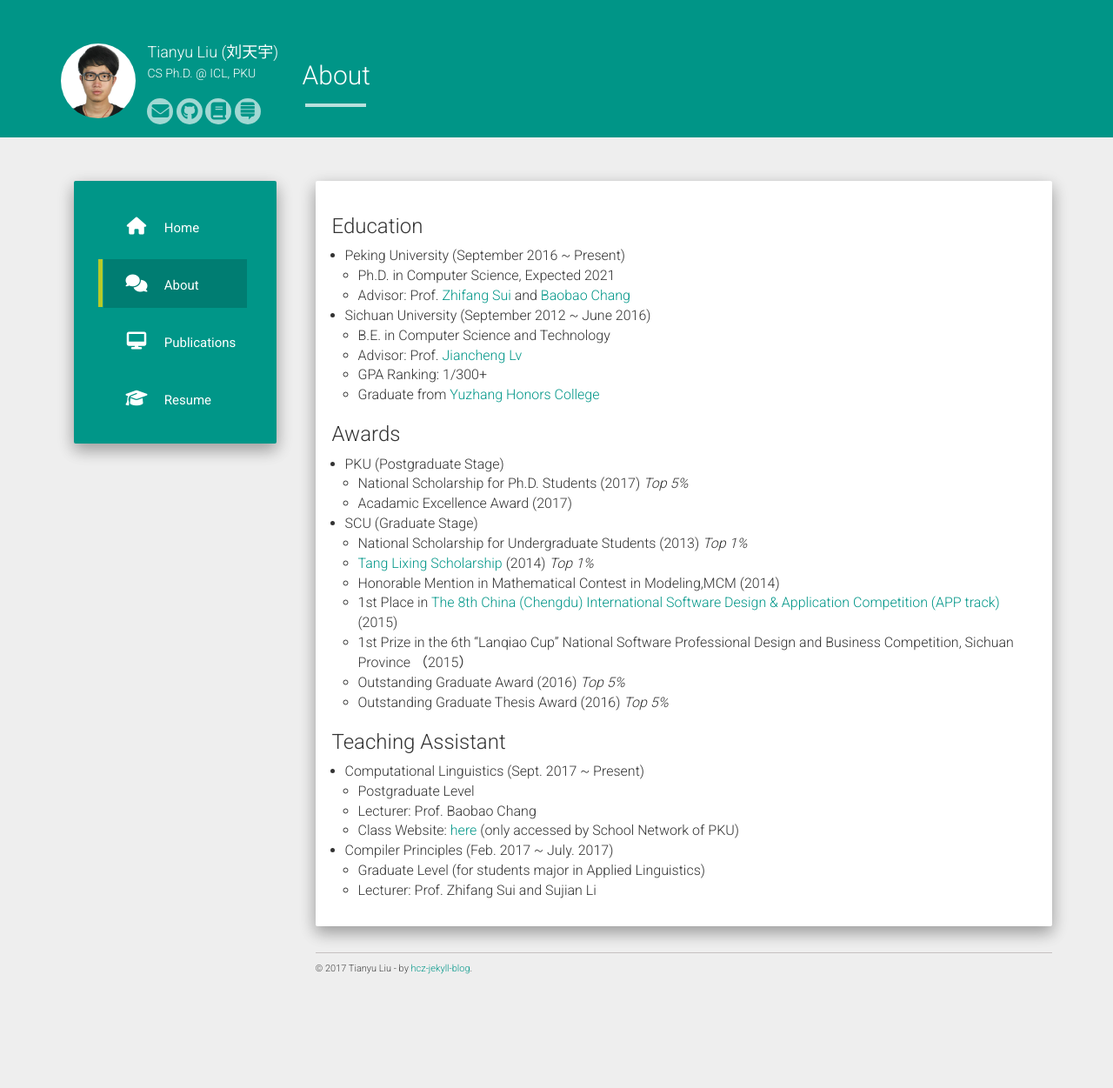
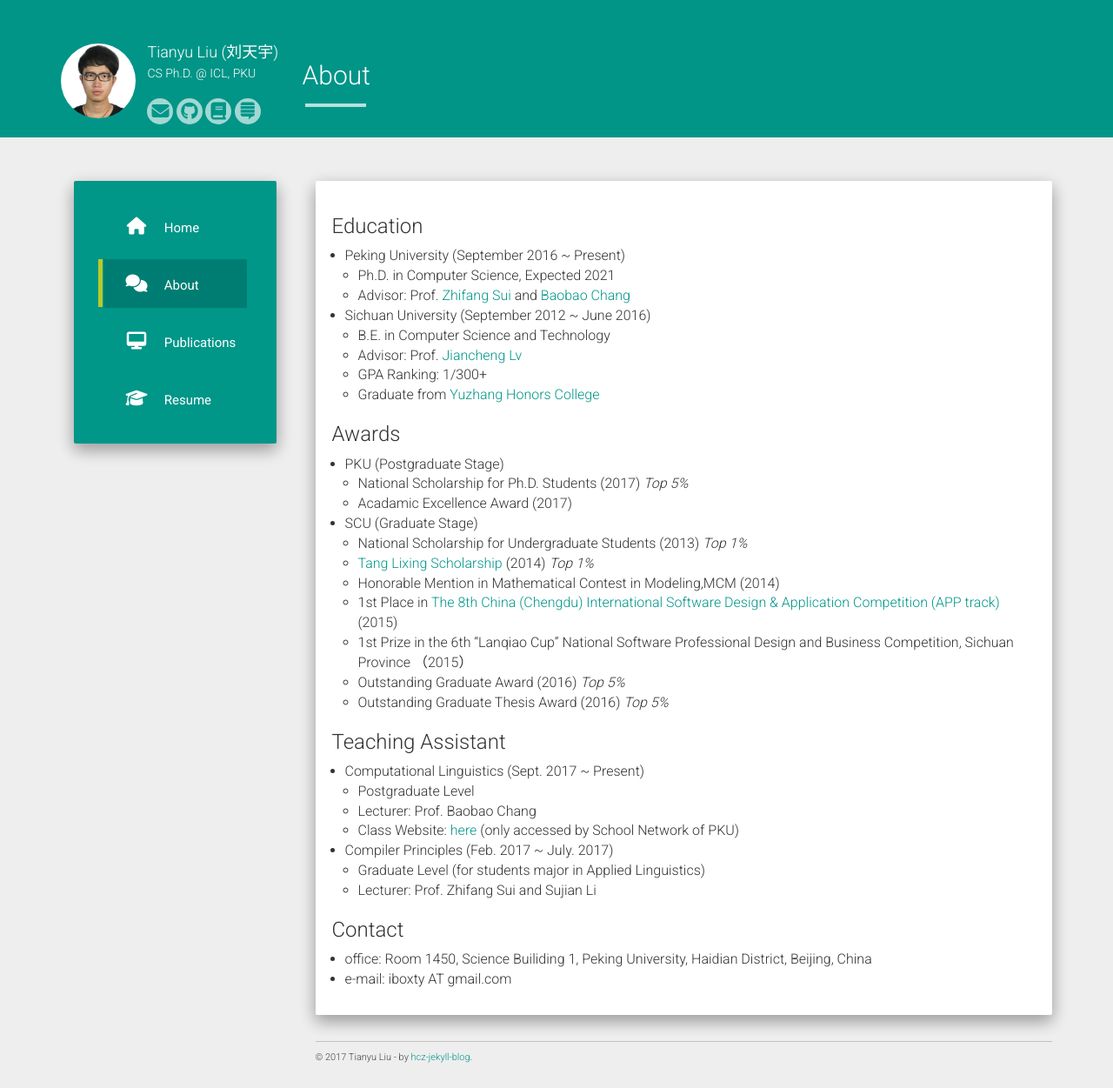
Before and after one commit to tyliupku/tyliupku.github.io, a Jekyll site: the page built from about.md, in a window 1280 px wide. Shown: the whole page at 87% size. Built offline with Jekyll 4.4.1, drawn with Linux system fonts in a browser that asks for light colours; nearby versions of some CDN libraries; before the commit the page ends 1149 px from its top, so only the background shows below that.

Commit message:
Update about.md

```diff
--- a/about.md
+++ b/about.md
@@ -36,3 +36,7 @@ permalink: /about/
 - Compiler Principles (Feb. 2017 ~ July. 2017)
 	- Graduate Level (for students major in Applied Linguistics)
 	- Lecturer: Prof. Zhifang Sui and Sujian Li
+
+### Contact
+- office: Room 1450, Science Builiding 1, Peking University, Haidian District, Beijing, China
+- e-mail: iboxty AT gmail.com
```
